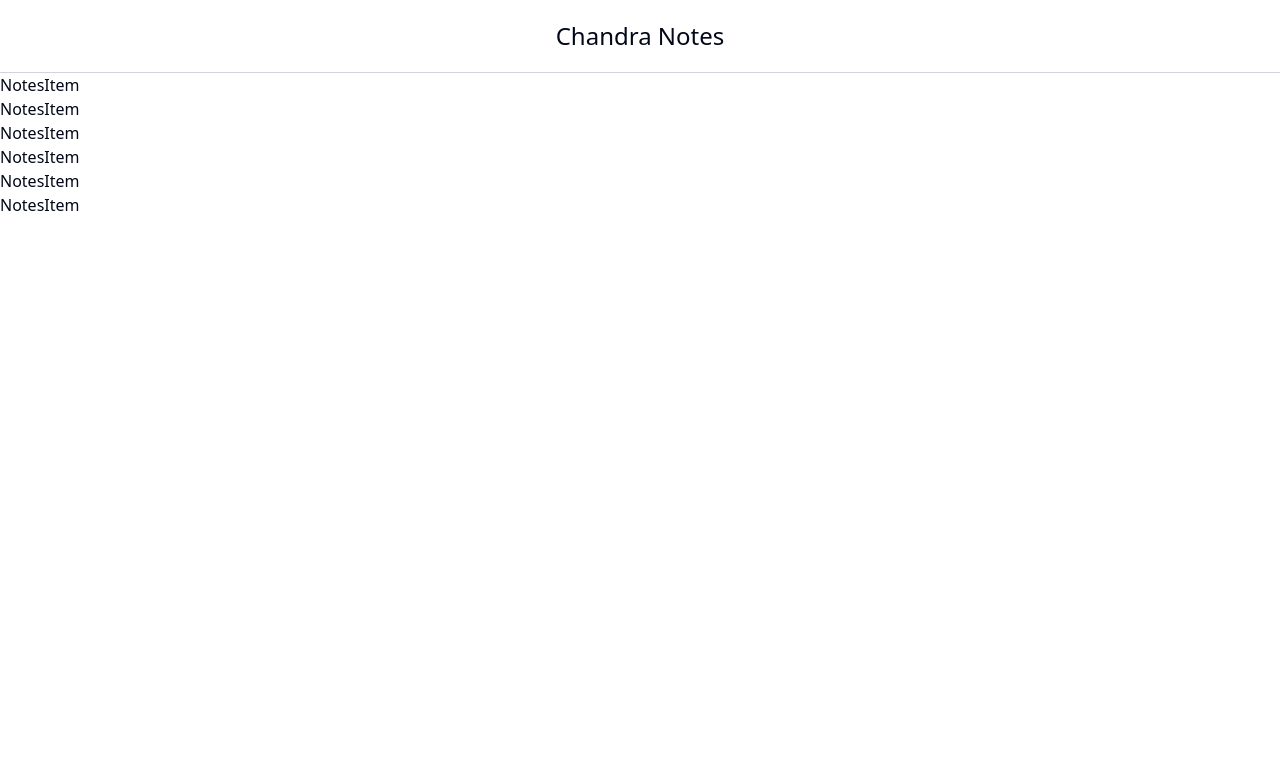
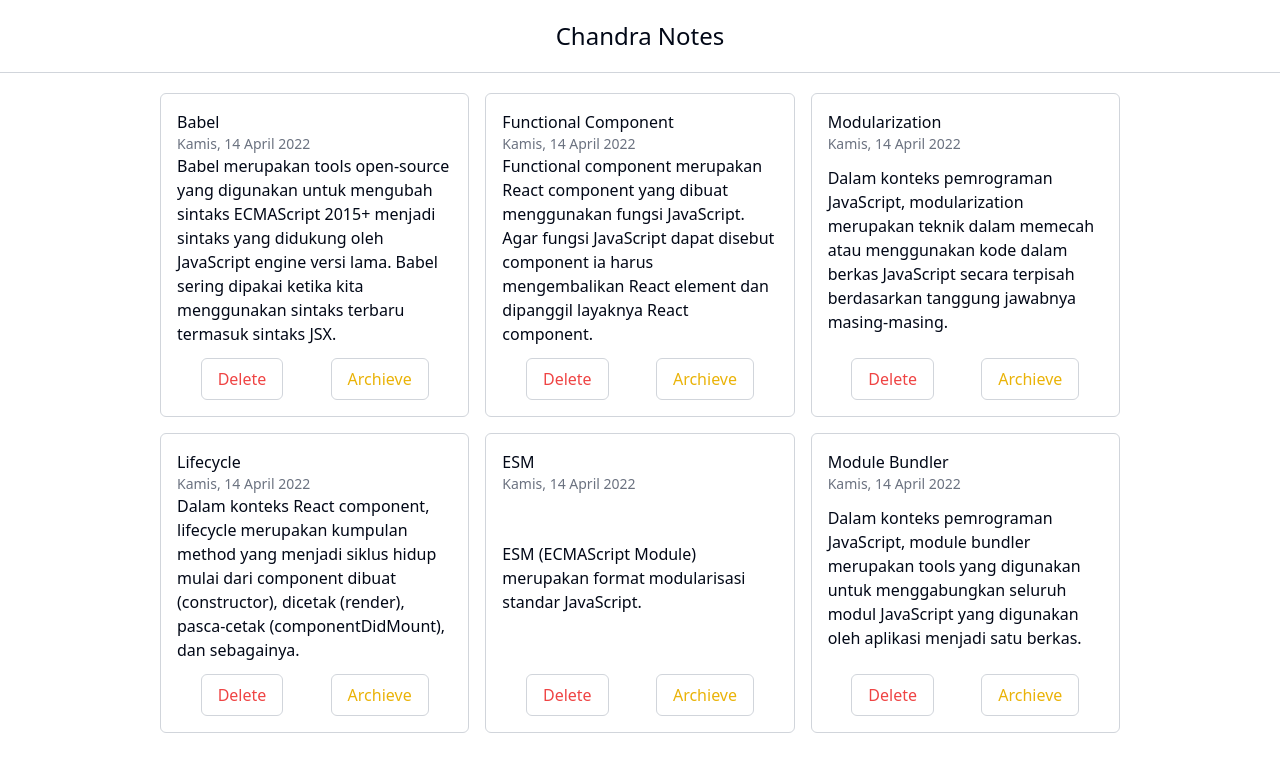
Before and after one commit to cperdiansyah/personal-notes-chandra, a React (Vite) app: page / in a window 1280 px wide. Shown: the top 772 px of the page. Built offline with nearby package versions, Linux system fonts and the light colour scheme.

Commit message:
chore : add note item component

```diff
--- /dev/null
+++ b/src/components/Molecules/NotesItem/index.scss
@@ -0,0 +1,7 @@
+.note-item {
+  &__wrapper {
+    padding: 16px;
+    border: 1px solid #000;
+    @apply rounded-md border-gray-300 flex flex-col justify-between;
+  }
+}
--- a/src/components/Molecules/NotesItem/index.tsx
+++ b/src/components/Molecules/NotesItem/index.tsx
@@ -1,8 +1,27 @@
 import type { TypeNoteItem } from '@/types'
+import { showFormattedDate } from '@/utils'
 import React from 'react'
 
+import './index.scss'
+import Button from '@/components/Atoms/Button'
 const NotesItem = (props: TypeNoteItem) => {
-  return <div>NotesItem</div>
+  return (
+    <div className="note-item__wrapper">
+      <div className="note-item__header">
+        <div className="note-item__hader__title">{props.title}</div>
+        <div className="note-item__hader__created text-sm text-gray-500 ">
+          {showFormattedDate(props.createdAt)}
+        </div>
+      </div>
+      <div className="note-item__body">
+        <div className="note-item__body__content">{props.body}</div>
+      </div>
+      <div className="note-item__footer flex justify-around pt-3">
+        <Button variant="danger">Delete</Button>
+        <Button variant="secondary">Archieve</Button>
+      </div>
+    </div>
+  )
 }
 
 export default NotesItem
--- a/src/components/Pages/Home/index.tsx
+++ b/src/components/Pages/Home/index.tsx
@@ -13,9 +13,13 @@ const Home = () => {
   return (
     <>
       <AppBar />
-      {notes.map((note) => (
-        <NotesItem key={note.id} {...note} />
-      ))}
+      <div className="notes-app__body container  py-5">
+        <div className="notes-list grid grid-cols-3 gap-4">
+          {notes.map((note) => (
+            <NotesItem key={note.id} {...note} />
+          ))}
+        </div>
+      </div>
     </>
   )
 }
```
